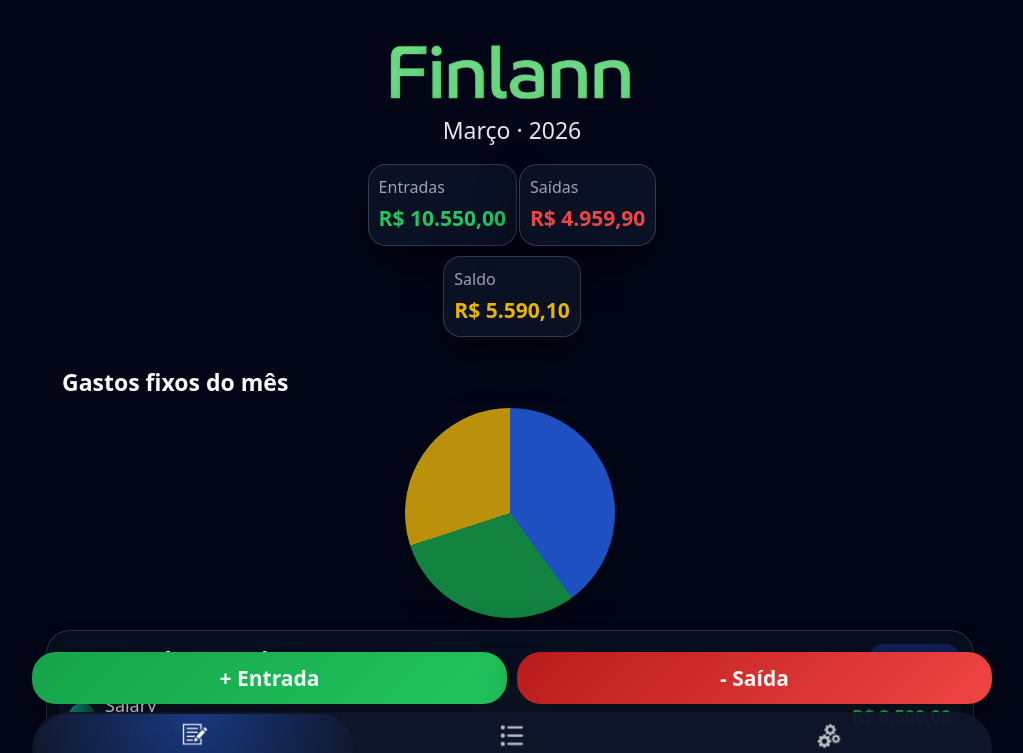
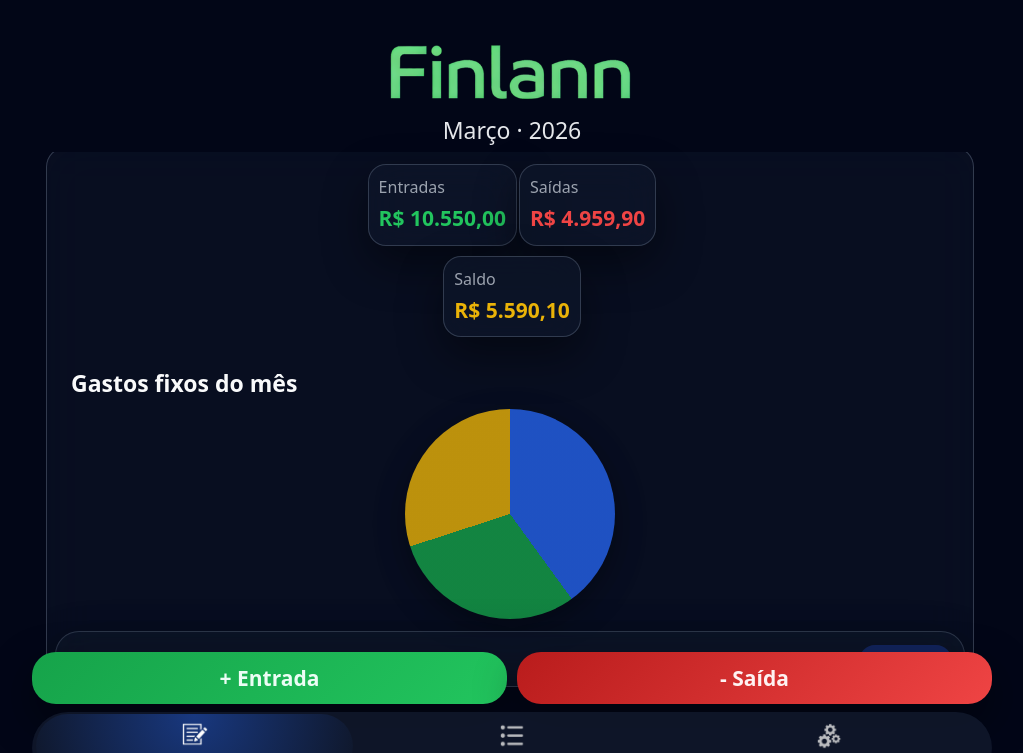
Before and after one commit to junnio-b-bart/finlann, a React (Vite) app: page / in a window 1280 px wide. Shown: the top 753 px of the page, without its empty margins (128-1151 px from the left). Built offline with nearby package versions, Linux system fonts and the light colour scheme; no server answers.

Commit message:
Checkpoint: dashboard glass box + layered cards layout

```diff
--- a/src/screens/Dashboard.jsx
+++ b/src/screens/Dashboard.jsx
@@ -106,6 +106,7 @@ export default function Dashboard({
 
       {/* CONTEÚDO ROLÁVEL: gastos fixos + resumo de entradas/saídas */}
       <div className="finlann-dashboard__scroll">
+        <div className="finlann-summary-box">
         <section className="finlann-section--fixed">
           <header className="finlann-section__header finlann-section__header--fixed">
             <h2 className="finlann-section__title">Gastos fixos do mês</h2>
@@ -242,7 +243,8 @@ export default function Dashboard({
             })}
           </div>
         </section>
-      </div>
+      </div>{/* fim da finlann-summary-box */}
+      </div>{/* fim do finlann-dashboard__scroll */}
 
       {/* BORDA INFERIOR FIXA DENTRO DO APP: botões + barra de menu */}
       <section className="finlann-actions">
--- a/src/styles/finlann.css
+++ b/src/styles/finlann.css
@@ -20,33 +20,50 @@
   background: radial-gradient(circle at top, #020617 0, #020617 30%, #020617 60%, #020617 100%);
 }
 
-/* área de conteúdo rolável no meio da página (resumo de entradas/saídas) */
+/* área de conteúdo (resumo de entradas/saídas) – deixa o scroll por conta da página */
 .finlann-dashboard__scroll {
   flex: 1;
-  min-height: 0; /* libera o flexbox pra permitir scroll interno */
-  overflow-y: auto;
-  padding-right: 4px; /* espaço mínimo pra não colar na scrollbar */
+  min-height: 0;
+  overflow-y: visible;  /* sem scroll próprio nem barra neste box */
+  padding-right: 4px;
   padding-bottom: 96px; /* respiro extra acima dos botões + Entrada / - Saída */
-  scrollbar-width: thin; /* Firefox: barra fininha */
-  scrollbar-color: rgba(148, 163, 184, 0.4) transparent; /* thumb discreta, trilho invisível */
 }
 
-/* Scrollbar estilo WhatsApp: fininha, arredondada, só no miolo do app */
-.finlann-dashboard__scroll::-webkit-scrollbar {
+/* box maior agrupando Gastos fixos + Resumo de entradas + Resumo de saídas */
+.finlann-summary-box {
+  position: relative;
+  border-radius: 20px;
+  /* truque de camada: o fundo começa na mesma altura dos cards, mas o conteúdo começa abaixo */
+  margin-top: -216px;   /* sobe mais um pouco; agora o vidro encosta bem na faixa da logo */
+  padding: 216px 8px 12px; /* mantém o conteúdo começando logo abaixo dos cards */
+  background: rgba(15, 23, 42, 0.5);
+  border: 1px solid rgba(148, 163, 184, 0.3);
+  backdrop-filter: blur(22px);
+  -webkit-backdrop-filter: blur(22px);
+  /* scroll interno só neste box quando o conteúdo passar da tela */
+  max-height: calc(100vh - 260px); /* reserva espaço pro topo + botões */
+  overflow-y: auto;
+  scrollbar-width: thin; /* Firefox: barra fininha dentro do box */
+  scrollbar-color: rgba(148, 163, 184, 0.6) transparent;
+  margin-bottom: 16px; /* espaço entre o box e a barra de menu/botões */
+  z-index: 1; /* abaixo dos cards de Entradas/Saídas/Saldo */
+}
+
+.finlann-summary-box::-webkit-scrollbar {
   width: 6px;
 }
 
-.finlann-dashboard__scroll::-webkit-scrollbar-track {
+.finlann-summary-box::-webkit-scrollbar-track {
   background: transparent;
 }
 
-.finlann-dashboard__scroll::-webkit-scrollbar-thumb {
-  background: rgba(148, 163, 184, 0.4);
+.finlann-summary-box::-webkit-scrollbar-thumb {
+  background: rgba(148, 163, 184, 0.6);
   border-radius: 999px;
 }
 
-.finlann-dashboard__scroll::-webkit-scrollbar-thumb:hover {
-  background: rgba(191, 219, 254, 0.85);
+.finlann-summary-box::-webkit-scrollbar-thumb:hover {
+  background: rgba(191, 219, 254, 0.9);
 }
 
 /* espaçamento vertical entre blocos "Resumo de entradas" / "Resumo de saídas" igual ao gap principal */
@@ -115,12 +132,14 @@
 }
 
 .finlann-cards-row {
+  position: relative; /* permite controlar a camada via z-index */
   display: grid;
   grid-template-columns: auto auto; /* só duas colunas: Entradas e Saídas lado a lado */
   justify-content: center; /* centraliza o par de balões */
   row-gap: 8px; /* espaço entre a linha de cima e o saldo */
   column-gap: 0; /* distancia controlada por margin dos cards */
-  margin-top: 12px; /* mais espaço entre o mês/ano e o resumo de Entradas/Saídas/Saldo */
+  margin-top: 12px; /* espaço entre o mês/ano e o resumo de Entradas/Saídas/Saldo */
+  z-index: 2; /* fica acima do box grande */
 }
 
 /* Em telas maiores, ajusta os balões de resumo geral */
--- a/src/styles/globals.css
+++ b/src/styles/globals.css
@@ -19,8 +19,7 @@ body {
   font-size: 18px; /* deixa tudo ~12–15% maior, equivalente a ~120–125% de zoom */
   display: flex;
   justify-content: center; /* garante centralização horizontal do #root */
-  overflow-y: auto; /* página pode rolar normalmente */
-  overflow-x: hidden; /* remove scrollbar horizontal em qualquer resolução */
+  overflow: hidden; /* sem scroll na página inteira */
 }
 
 /* Scrollbar global mais moderna: fininha e arredondada */
```
